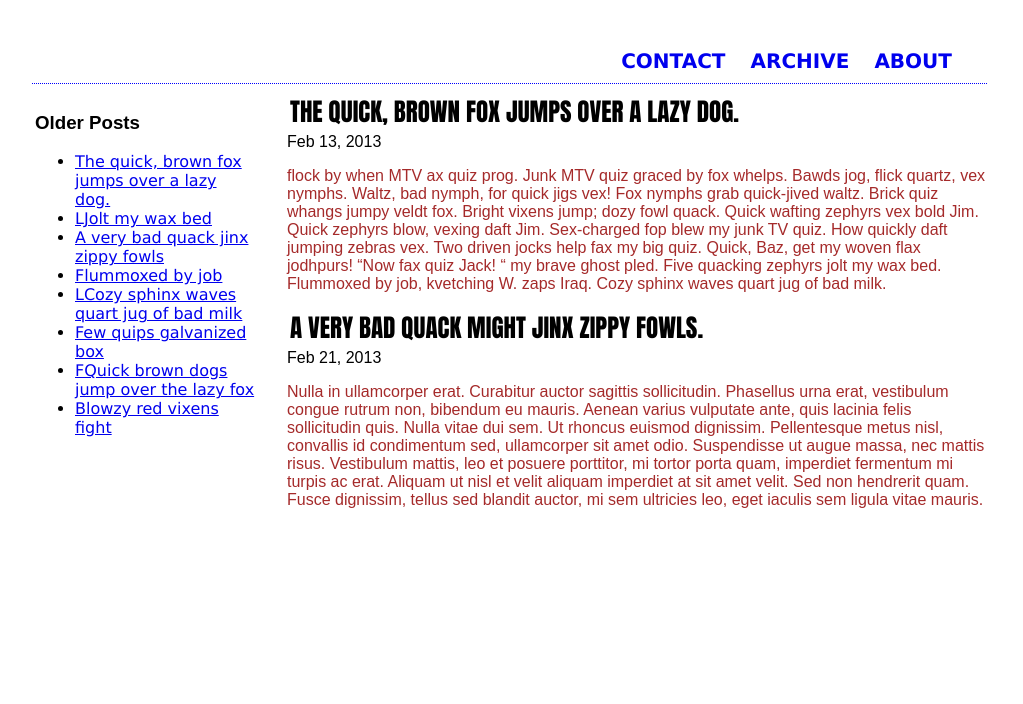
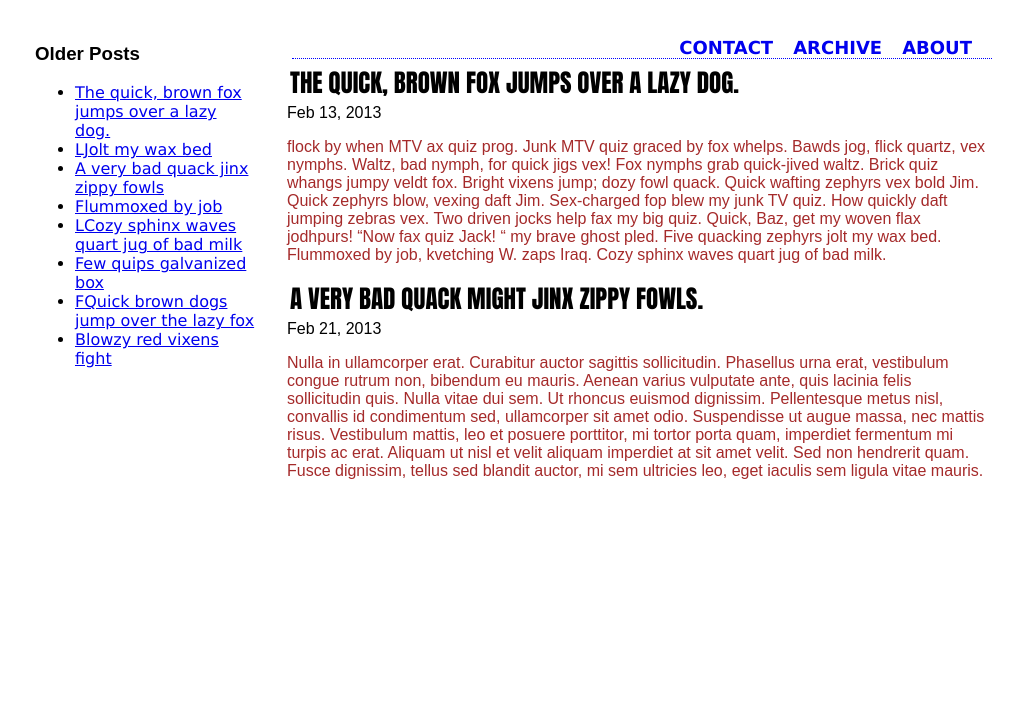
Before and after one commit to rashadhaque/blog, a plain HTML site: page index.html in a window 1280 px wide. Shown: the part 96-800 px from the top of the page, without its empty margins (128-1151 px from the left). Drawn offline with Linux system fonts and the light colour scheme.

Commit message:
update now

```diff
--- a/style.css
+++ b/style.css
@@ -4,10 +4,11 @@
 	}
 
 #top-menu { border-bottom: 1px dotted blue;
-	font-size: 20px;
-	width: 940px;
-	padding:10px 10px 10px 5px;
+	font-size: 18px;
+	width: 700px;
+	padding:0px 0px 0px 0px;
 	display: inline-block;
+	float:right;
   }
 
 
@@ -16,7 +17,7 @@
 .nav ul li{text-transform: uppercase;
 			float:right;
 			list-style-type: none;
-			margin-right: 25px;
+			margin-right: 20px;
 			font-weight: bold;
 		}
 
```
